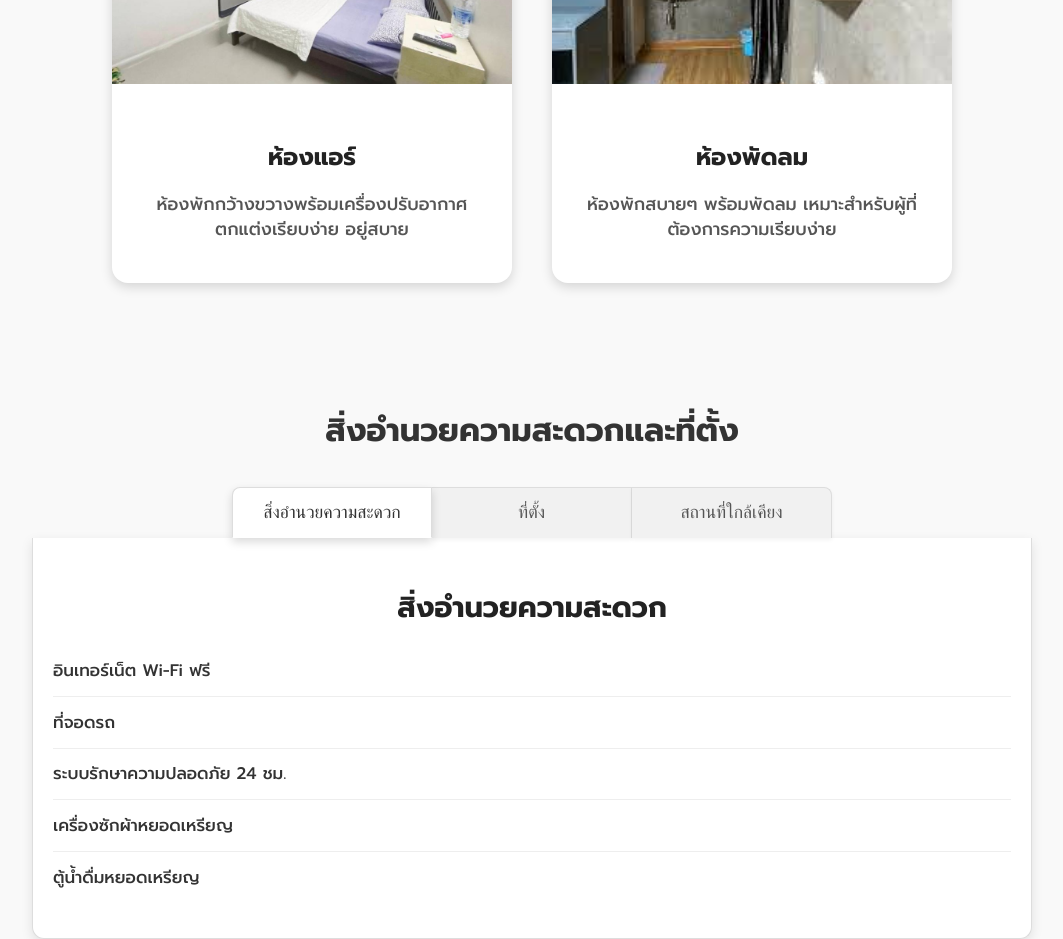
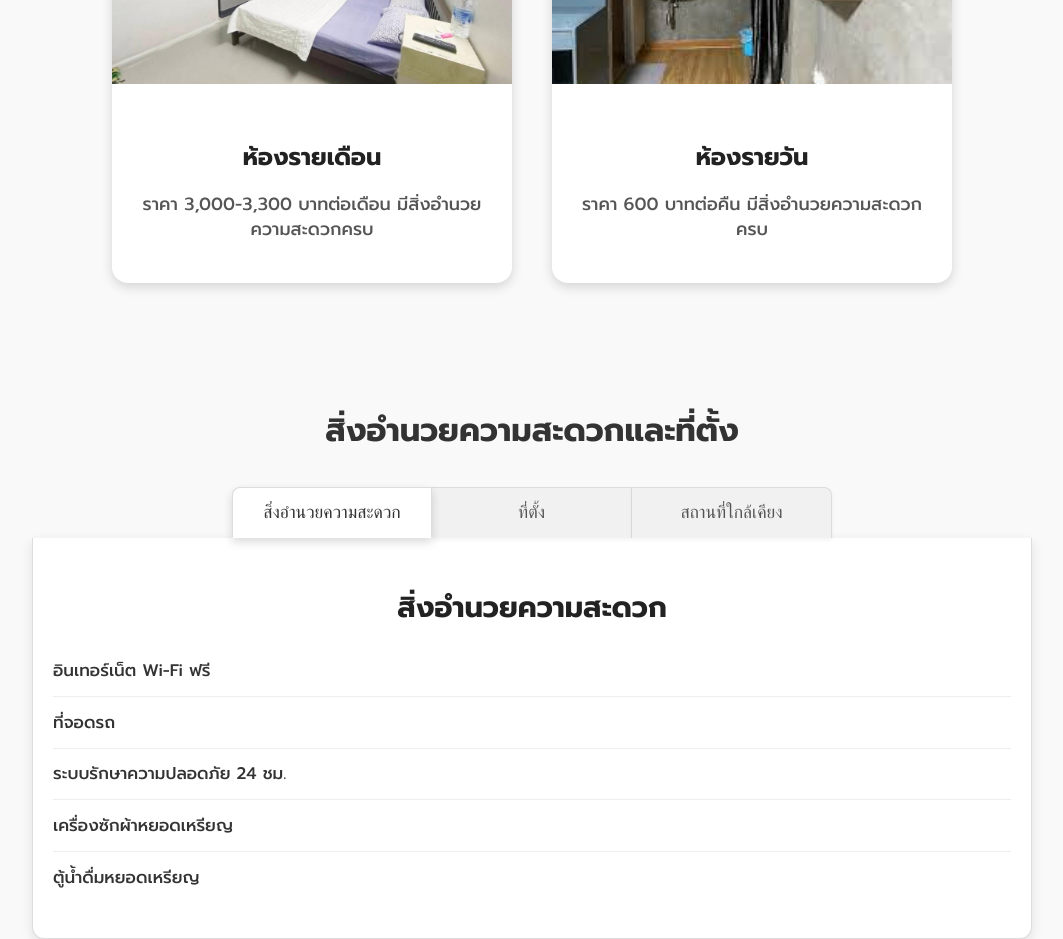
Before and after one commit to Devwithsin/turtle, a plain HTML site: page index.html in a window 1280 px wide. Shown: the part 960-1899 px from the top of the page, without its empty margins (108-1171 px from the left). Drawn offline with Linux system fonts and the light colour scheme.

Commit message:
index.html

```diff
--- a/index.html
+++ b/index.html
@@ -20,15 +20,15 @@
     <div class="room">
         <img src="roomA1.png" alt="ห้องพัก A">
         <div class="room-content">
-            <h3>ห้องแอร์</h3>
-            <p>ห้องพักกว้างขวางพร้อมเครื่องปรับอากาศ ตกแต่งเรียบง่าย อยู่สบาย</p>
+            <h3>ห้องรายเดือน</h3>
+            <p>ราคา 3,000-3,300 บาทต่อเดือน มีสิ่งอํานวยความสะดวกครบ </p>
         </div>
     </div>
     <div class="room">
         <img src="roomA.png" alt="ห้องพัก B">
         <div class="room-content">
-            <h3>ห้องพัดลม</h3>
-            <p>ห้องพักสบายๆ พร้อมพัดลม เหมาะสำหรับผู้ที่ต้องการความเรียบง่าย</p>
+            <h3>ห้องรายวัน</h3>
+            <p>ราคา 600 บาทต่อคืน มีสิ่งอํานวยความสะดวกครบ</p>
         </div>
     </div>
 </div>
```
